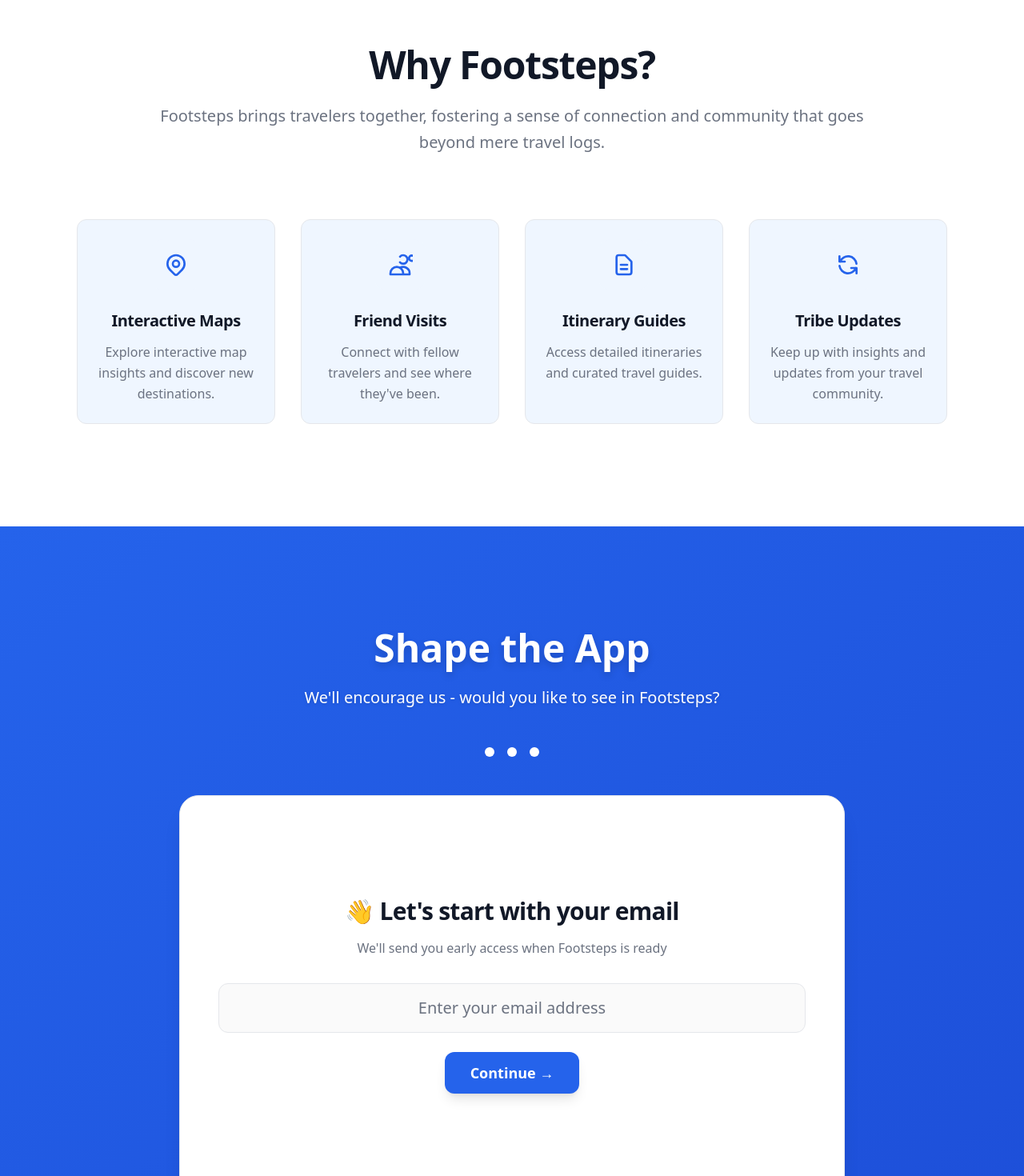
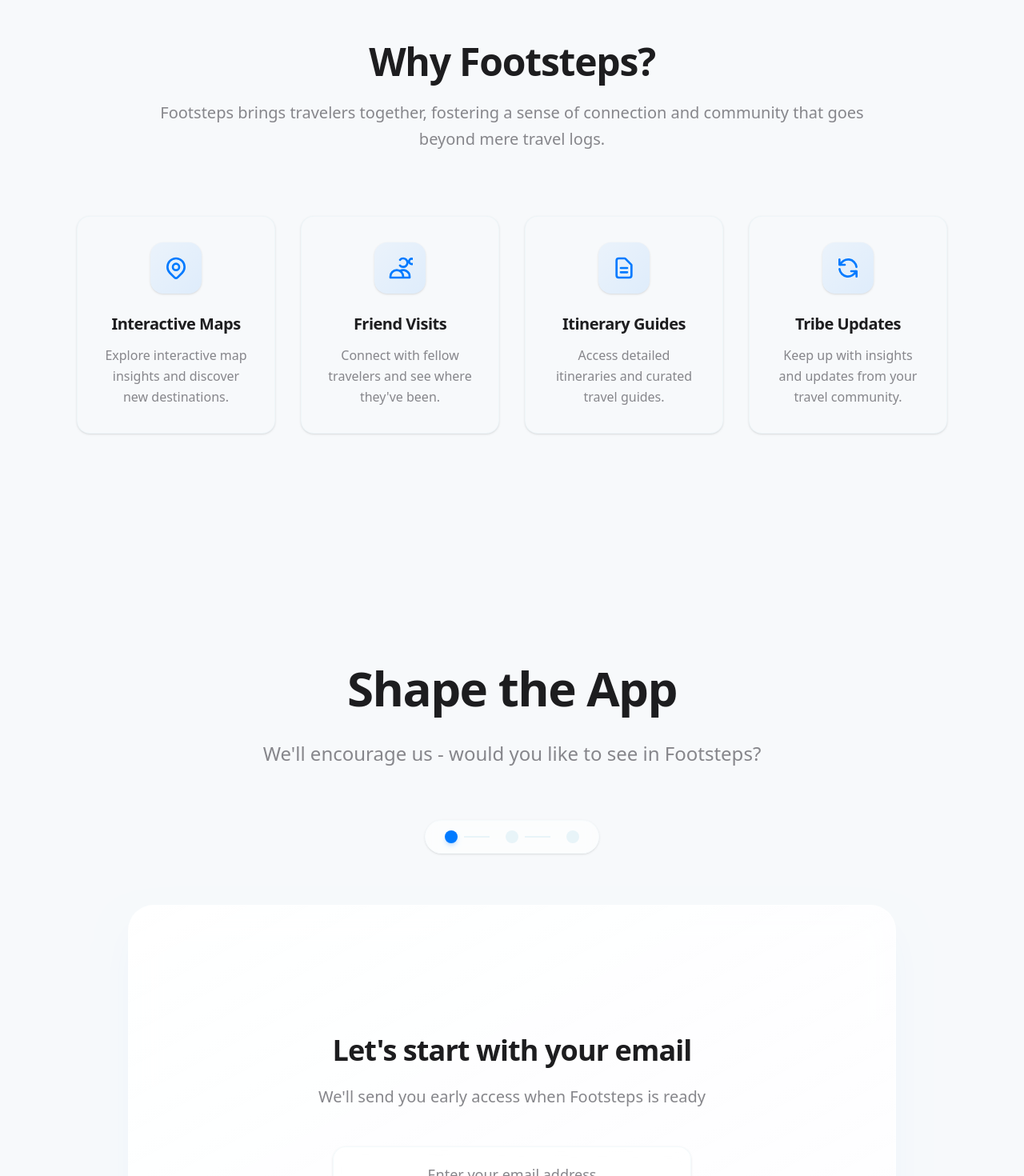
Before and after one commit to vidyadhar03/footsteps, a Next.js app: page / in a window 1280 px wide. Shown: the part 1020-2490 px from the top of the page at 80% size. Built offline with nearby package versions, Linux system fonts and the light colour scheme.

Commit message:
UI enhancements

```diff
--- a/src/app/globals.css
+++ b/src/app/globals.css
@@ -1,14 +1,14 @@
 @import "tailwindcss";
 
 @theme {
-  --color-brand: #2563EB;
-  --color-brand-deep: #1D4ED8;
-  --color-brand-light: #EFF6FF;
-  --color-surface: #FAFAFA;
-  --color-surface-alt: #FFFFFF;
-  --color-border: #E5E7EB;
-  --color-primary: #111827;
-  --color-subtle: #6B7280;
+  --color-brand: #007AFF;
+  --color-brand-deep: #0056CC;
+  --color-brand-light: #F0F8FF;
+  --color-surface: #FBFCFD;
+  --color-surface-alt: #f7f9fb;
+  --color-border: #E8F4F8;
+  --color-primary: #1D1D1F;
+  --color-subtle: #86868B;
 }
 
 /* You can still keep CSS variables for fonts etc. but we no longer set background or text colour directly here. */
--- a/src/app/page.tsx
+++ b/src/app/page.tsx
@@ -19,8 +19,7 @@ function WaitlistForm() {
     "Custom Travel Challenges"
   ];
 
-  const handleEmailSubmit = (e: React.FormEvent) => {
-    e.preventDefault();
+  const handleEmailSubmit = () => {
     if (email) {
       setStep(2);
 
@@ -50,9 +49,7 @@ function WaitlistForm() {
     );
   };
 
-  const handleFinalSubmit = async (e: React.FormEvent) => {
-    e.preventDefault();
-
+  const handleFinalSubmit = async () => {
     setIsSubmitting(true);
 
     try {
@@ -89,61 +86,76 @@ function WaitlistForm() {
   };
 
   return (
-    <section id="waitlist" className="py-20 lg:py-32 bg-gradient-to-br from-brand to-brand-deep">
-      <div className="mx-auto max-w-4xl px-6 lg:px-8">
+    <section id="waitlist" className="py-24 lg:py-40 bg-surface-alt">
+      <div className="mx-auto max-w-5xl px-6 lg:px-8">
         {/* Header */}
-        <div className="text-center mb-12">
-          <h2 className="text-4xl lg:text-5xl font-bold text-white mb-6 drop-shadow-lg">
+        <div className="text-center mb-16">
+          <h2 className="text-5xl lg:text-6xl font-black text-primary mb-8 tracking-tight">
             Shape the App
           </h2>
-          <p className="text-xl text-white text-opacity-95 drop-shadow">
+          <p className="text-2xl text-subtle font-medium max-w-3xl mx-auto leading-relaxed">
             We&apos;ll encourage us - would you like to see in Footsteps?
           </p>
         </div>
 
         {/* Progress indicator */}
-        <div className="flex justify-center mb-12">
-          <div className="flex space-x-4">
+        <div className="flex justify-center mb-16">
+          <div className="flex items-center space-x-3 bg-white/60 backdrop-blur-sm px-6 py-3 rounded-full border border-border/30 shadow-sm">
             {[1, 2, 3].map((stepNumber) => (
+              <div key={stepNumber} className="flex items-center">
                 <div
-                key={stepNumber}
-                className={`w-3 h-3 rounded-full transition-all duration-300 ${
-                  stepNumber <= step ? 'bg-white' : 'bg-white bg-opacity-30'
+                  className={`w-4 h-4 rounded-full transition-all duration-500 ${
+                    stepNumber <= step
+                      ? 'bg-brand shadow-md shadow-brand/20'
+                      : 'bg-border'
                   }`}
                 />
+                {stepNumber < 3 && (
+                  <div className={`w-8 h-0.5 mx-2 transition-all duration-500 ${
+                    stepNumber < step ? 'bg-brand' : 'bg-border'
+                  }`} />
+                )}
+              </div>
             ))}
           </div>
         </div>
 
         {/* Form Container */}
-        <div className="bg-surface-alt p-8 lg:p-12 rounded-3xl border border-border relative overflow-hidden shadow-xl"
-             style={{ minHeight: '500px' }}>
+        <div className="relative">
+          <div className="bg-white/80 backdrop-blur-xl p-10 lg:p-16 rounded-[2rem] border border-white/40 relative overflow-hidden shadow-2xl shadow-brand/5"
+               style={{ minHeight: '520px' }}>
+            <div className="absolute inset-0 bg-gradient-to-br from-white/50 to-transparent pointer-events-none" />
+            <div className="relative">
 
               {/* Step 1: Email */}
-          <div className={`absolute inset-0 p-8 lg:p-12 transition-all duration-500 ${
+              <div className={`absolute inset-0 p-6 lg:p-10 transition-all duration-500 ${
                 step === 1 ? 'translate-x-0 opacity-100' : '-translate-x-full opacity-0'
               }`}>
-            <div className="flex flex-col justify-center h-full min-h-[400px]">
-              <div className="text-center mb-8">
-                <h3 className="text-2xl lg:text-3xl font-black text-primary mb-4 tracking-tight">
-                  👋 Let&apos;s start with your email
+                <div className="flex flex-col justify-between h-full min-h-[440px]">
+                  <div className="flex-1 flex flex-col justify-center">
+                    <div className="text-center mb-12">
+                      <h3 className="text-3xl lg:text-4xl font-black text-primary mb-6 tracking-tight">
+                        Let&apos;s start with your email
                       </h3>
-                <p className="text-subtle font-medium">We&apos;ll send you early access when Footsteps is ready</p>
+                      <p className="text-xl text-subtle font-medium">We&apos;ll send you early access when Footsteps is ready</p>
                     </div>
 
-              <form onSubmit={handleEmailSubmit} className="space-y-6">
+                    <form onSubmit={(e) => { e.preventDefault(); handleEmailSubmit(); }} className="max-w-md mx-auto w-full space-y-8">
+                      <div className="relative">
                         <input
                           type="email"
                           value={email}
                           onChange={(e) => setEmail(e.target.value)}
                           placeholder="Enter your email address"
-                  className="w-full px-6 py-4 rounded-xl text-primary placeholder-subtle focus:outline-none focus:ring-2 focus:ring-brand border border-border text-xl text-center bg-surface"
+                          className="w-full px-8 py-5 rounded-2xl text-primary placeholder-subtle focus:outline-none focus:ring-2 focus:ring-brand/50 border border-border/50 text-lg text-center bg-white/80 backdrop-blur-sm shadow-sm focus:shadow-md transition-all duration-200"
                           required
                         />
-                <div className="text-center">
+                      </div>
+
+                      <div className="text-center pt-6">
                         <button
                           type="submit"
-                    className="bg-brand text-white px-8 py-3 rounded-xl font-bold text-lg hover:bg-brand-deep transition-all transform hover:scale-105 shadow-lg"
+                          className="bg-brand/80 text-white px-12 py-4 rounded-2xl font-bold text-xl hover:bg-brand transition-all transform hover:scale-105 shadow-lg hover:shadow-xl"
                         >
                           Continue →
                         </button>
@@ -151,29 +163,30 @@ function WaitlistForm() {
                     </form>
                   </div>
                 </div>
+              </div>
 
               {/* Step 2: Features */}
-          <div className={`absolute inset-0 p-8 lg:p-12 transition-all duration-500 ${
+              <div className={`absolute inset-0 p-6 lg:p-10 transition-all duration-500 ${
                 step === 2 ? 'translate-x-0 opacity-100' : step < 2 ? 'translate-x-full opacity-0' : '-translate-x-full opacity-0'
               }`}>
-            <div className="h-full flex flex-col min-h-[400px]">
+                <div className="h-full flex flex-col min-h-[440px]">
                   <div className="text-center mb-8">
-                <h3 className="text-2xl lg:text-3xl font-black text-primary mb-4 tracking-tight">
-                  ✨ What features excite you most?
+                    <h3 className="text-3xl lg:text-4xl font-black text-primary mb-6 tracking-tight">
+                      What features excite you most?
                     </h3>
-                <p className="text-subtle font-medium">Select all that interest you (optional)</p>
+                    <p className="text-xl text-subtle font-medium">Select all that interest you (optional)</p>
                   </div>
 
                   {/* Scrollable feature list */}
-              <div className="flex-1 overflow-y-auto mb-6">
-                <div className="grid md:grid-cols-2 gap-3">
+                  <div className="flex-1 overflow-y-auto mb-6 px-2">
+                    <div className="grid md:grid-cols-2 gap-5 max-w-5xl mx-auto">
                       {features.map((feature) => (
-                    <label
+                        <div
                           key={feature}
-                      className={`flex items-center p-4 rounded-xl cursor-pointer transition-all border ${
+                          className={`flex items-center p-6 rounded-2xl cursor-pointer transition-all border ${
                             selectedFeatures.includes(feature)
-                          ? 'bg-brand-light border-brand'
-                          : 'bg-surface border-border hover:border-brand'
+                              ? 'bg-white/90 border-brand shadow-md shadow-brand/10'
+                              : 'bg-white/60 border-border/50 hover:border-brand/60 hover:bg-white/80'
                           }`}
                           onClick={() => handleFeatureToggle(feature)}
                         >
@@ -181,19 +194,20 @@ function WaitlistForm() {
                             type="checkbox"
                             checked={selectedFeatures.includes(feature)}
                             onChange={() => {}}
-                        className="mr-3 w-4 h-4 text-brand"
+                            className="mr-5 w-5 h-5 text-brand rounded pointer-events-none"
+                            tabIndex={-1}
                           />
-                      <span className="text-primary font-semibold">{feature}</span>
-                    </label>
+                          <span className="text-primary font-semibold text-lg">{feature}</span>
+                        </div>
                       ))}
                     </div>
                   </div>
 
                   {/* Fixed continue button at bottom */}
-              <div className="text-center pt-4 border-t border-border bg-surface-alt">
+                  <div className="text-center pt-6 border-t border-border/30">
                     <button
                       onClick={handleFeaturesSubmit}
-                  className="bg-brand text-white px-8 py-3 rounded-xl font-bold text-lg hover:bg-brand-deep transition-all transform hover:scale-105 shadow-lg w-full md:w-auto"
+                      className="bg-brand/80 text-white px-12 py-4 rounded-2xl font-bold text-xl hover:bg-brand transition-all transform hover:scale-105 shadow-lg hover:shadow-xl w-full md:w-auto"
                     >
                       Continue →
                     </button>
@@ -202,40 +216,44 @@ function WaitlistForm() {
               </div>
 
               {/* Step 3: Comments */}
-          <div className={`absolute inset-0 p-8 lg:p-12 transition-all duration-500 ${
+              <div className={`absolute inset-0 p-6 lg:p-10 transition-all duration-500 ${
                 step === 3 ? 'translate-x-0 opacity-100' : 'translate-x-full opacity-0'
               }`}>
-            <div className="flex flex-col justify-center h-full min-h-[400px]">
+                <div className="flex flex-col justify-between h-full min-h-[440px]">
+                  <div className="flex-1 flex flex-col justify-center">
                     <div className="text-center mb-8">
-                <h3 className="text-2xl lg:text-3xl font-black text-primary mb-4 tracking-tight">
-                  💭 Any ideas or feedback?
+                      <h3 className="text-3xl lg:text-4xl font-black text-primary mb-6 tracking-tight">
+                        Any ideas or feedback?
                       </h3>
-                <p className="text-subtle font-medium">Help us build the perfect travel companion (optional)</p>
+                      <p className="text-xl text-subtle font-medium">Help us build the perfect travel companion (optional)</p>
                     </div>
 
-              <form onSubmit={handleFinalSubmit} className="space-y-6">
+                    <form onSubmit={(e) => { e.preventDefault(); handleFinalSubmit(); }} className="max-w-2xl mx-auto w-full">
+                      <div className="relative">
                         <textarea
                           value={comments}
                           onChange={(e) => setComments(e.target.value)}
                           rows={6}
                           placeholder="Share your travel ideas or what excites you about Footsteps..."
-                  className="w-full px-6 py-6 rounded-xl text-primary placeholder-subtle focus:outline-none focus:ring-2 focus:ring-brand border border-border text-lg resize-none bg-surface"
+                          className="w-full px-8 py-6 rounded-2xl text-primary placeholder-subtle focus:outline-none focus:ring-2 focus:ring-brand/50 border border-border/50 text-lg resize-none bg-white/80 backdrop-blur-sm shadow-sm focus:shadow-md transition-all duration-200"
                         />
-                <div className="text-center space-y-4">
+                      </div>
+
+                      <div className="text-center pt-6 space-y-4">
                         <button
                           type="submit"
                           disabled={isSubmitting}
-                    className={`px-12 py-4 rounded-xl font-bold text-lg transition-all shadow-xl ${
+                          className={`px-16 py-5 rounded-2xl font-bold text-xl transition-all shadow-xl ${
                             isSubmitting
                               ? 'bg-gray-400 cursor-not-allowed text-white'
-                        : 'bg-brand text-white hover:bg-brand-deep transform hover:scale-105'
+                              : 'bg-brand/80 text-white hover:bg-brand transform hover:scale-105 hover:shadow-2xl'
                           }`}
                         >
                           {isSubmitting ? (
                             <>
-                        <svg className="animate-spin -ml-1 mr-3 h-5 w-5 text-white inline" xmlns="http://www.w3.org/2000/svg" fill="none" viewBox="0 0 24 24">
+                              <svg className="animate-spin -ml-1 mr-3 h-6 w-6 text-white inline" xmlns="http://www.w3.org/2000/svg" fill="none" viewBox="0 0 24 24">
                                 <circle className="opacity-25" cx="12" cy="12" r="10" stroke="currentColor" strokeWidth="4"></circle>
-                          <path className="opacity-75" fill="currentColor" d="m4 12a8 8 0 018-8V0C5.373 0 0 5.373 0 12h4zm2 5.291A7.962 7.962 0 014 12H0c0 3.042 1.135 5.824 3 7.938l3-2.647z"></path>
+                                <path className="opacity-75" fill="currentColor" d="m4 12a8 8 0 018-8V0C5.373 0 0 5.373 0 12h4zm2 5.291A7.962 7.962 0 714 12H0c0 3.042 1.135 5.824 3 7.938l3-2.647z"></path>
                               </svg>
                               Joining...
                             </>
@@ -243,11 +261,14 @@ function WaitlistForm() {
                             '🚀 Join Waitlist'
                           )}
                         </button>
-                  <p className="text-subtle text-sm font-medium">
+                        <p className="text-subtle text-lg font-medium">
                           🎉 Over 1,000 travelers already joined!
                         </p>
                       </div>
                     </form>
+                  </div>
+                </div>
+              </div>
             </div>
           </div>
         </div>
@@ -297,7 +318,7 @@ function TopBar() {
               Waitlist
             </button>
             {/* CTA Button */}
-            <button onClick={() => scrollToSection('waitlist')} className="bg-brand hover:bg-brand-deep text-white px-6 py-2.5 rounded-lg font-semibold transition-all duration-200 transform hover:scale-105 shadow-sm hover:shadow-md">
+            <button onClick={() => scrollToSection('waitlist')} className="bg-brand/80 hover:bg-brand text-white px-6 py-2.5 rounded-lg font-semibold transition-all duration-200 transform hover:scale-105 shadow-sm hover:shadow-md">
               Join Waitlist
             </button>
           </div>
@@ -352,7 +373,7 @@ function TopBar() {
                     scrollToSection('waitlist');
                     setIsMobileMenuOpen(false);
                   }}
-                  className="block w-full bg-brand hover:bg-brand-deep text-white px-6 py-2.5 rounded-lg font-semibold transition-all duration-200 text-center mx-3"
+                  className="block w-full bg-brand/80 hover:bg-brand text-white px-6 py-2.5 rounded-lg font-semibold transition-all duration-200 text-center mx-3"
                 >
                   Join Waitlist
                 </button>
@@ -380,20 +401,20 @@ export default function Home() {
   };
 
   return (
-    <div className="min-h-screen bg-surface pt-16">
+    <div className="min-h-screen bg-surface-alt pt-16">
       {/* Topbar */}
       <TopBar />
 
       {/* Hero Section */}
-      <section className="relative px-6 py-20 lg:px-8 lg:py-32 bg-gradient-to-br from-brand-light to-brand-deep">
+      <section className="relative px-6 py-20 lg:px-8 lg:py-32 bg-surface-alt">
         <div className="mx-auto max-w-7xl">
           <div className="grid lg:grid-cols-2 gap-16 items-center">
             <div className="text-center lg:text-left">
-              <h1 className="text-4xl lg:text-6xl font-black text-white mb-8 leading-tight drop-shadow-2xl tracking-tight">
+              <h1 className="text-4xl lg:text-6xl font-black text-primary mb-8 leading-tight tracking-tight">
                 Join a global community of travelers to share itineraries, connect deeply, and track every step of your journey.
               </h1>
               <div className="flex flex-col sm:flex-row gap-4 justify-center lg:justify-start">
-                <button onClick={() => scrollToSection('waitlist')} className="bg-white text-brand hover:bg-blue-50 hover:text-brand-deep px-10 py-5 rounded-full text-xl font-bold transition-all transform hover:scale-105 shadow-2xl border-2 border-white/20">
+                <button onClick={() => scrollToSection('waitlist')} className="bg-brand/80 text-white hover:bg-brand px-10 py-5 rounded-full text-xl font-bold transition-all transform hover:scale-105 shadow-lg">
                   Join the Waitlist
                 </button>
               </div>
@@ -508,8 +529,8 @@ export default function Home() {
 
           <div className="grid md:grid-cols-2 lg:grid-cols-4 gap-8">
             {/* Interactive Maps */}
-            <div className="text-center p-6 border border-border rounded-xl bg-brand-light hover:shadow-lg hover:bg-brand-light/80 transition-all">
-              <div className="w-16 h-16 bg-brand-light rounded-2xl flex items-center justify-center mx-auto mb-6">
+            <div className="text-center p-8 rounded-2xl bg-surface-alt hover:bg-surface-alt shadow-sm hover:shadow-xl transition-all duration-300 border border-border/50">
+              <div className="w-16 h-16 bg-gradient-to-br from-brand/5 to-brand/10 rounded-2xl flex items-center justify-center mx-auto mb-6 shadow-sm">
                 <svg className="w-8 h-8 text-brand" fill="none" stroke="currentColor" viewBox="0 0 24 24">
                   <path strokeLinecap="round" strokeLinejoin="round" strokeWidth={2} d="M17.657 16.657L13.414 20.9a1.998 1.998 0 01-2.827 0l-4.244-4.243a8 8 0 1111.314 0z" />
                   <path strokeLinecap="round" strokeLinejoin="round" strokeWidth={2} d="M15 11a3 3 0 11-6 0 3 3 0 016 0z" />
@@ -522,8 +543,8 @@ export default function Home() {
             </div>
 
             {/* Friend Visits */}
-            <div className="text-center p-6 border border-border rounded-xl bg-brand-light hover:shadow-lg hover:bg-brand-light/80 transition-all">
-              <div className="w-16 h-16 bg-brand-light rounded-2xl flex items-center justify-center mx-auto mb-6">
+            <div className="text-center p-8 rounded-2xl bg-surface-alt hover:bg-surface-alt shadow-sm hover:shadow-xl transition-all duration-300 border border-border/50">
+              <div className="w-16 h-16 bg-gradient-to-br from-brand/5 to-brand/10 rounded-2xl flex items-center justify-center mx-auto mb-6 shadow-sm">
                 <svg className="w-8 h-8 text-brand" fill="none" stroke="currentColor" viewBox="0 0 24 24">
                   <path strokeLinecap="round" strokeLinejoin="round" strokeWidth={2} d="M12 4.354a4 4 0 110 5.292M15 21H3v-1a6 6 0 0112 0v1zm0 0h6v-1a6 6 0 00-9-5.197m13.5-9a2.5 2.5 0 11-5 0 2.5 2.5 0 015 0z" />
                 </svg>
@@ -535,8 +556,8 @@ export default function Home() {
             </div>
 
             {/* Itinerary Guides */}
-            <div className="text-center p-6 border border-border rounded-xl bg-brand-light hover:shadow-lg hover:bg-brand-light/80 transition-all">
-              <div className="w-16 h-16 bg-brand-light rounded-2xl flex items-center justify-center mx-auto mb-6">
+            <div className="text-center p-8 rounded-2xl bg-surface-alt hover:bg-surface-alt shadow-sm hover:shadow-xl transition-all duration-300 border border-border/50">
+              <div className="w-16 h-16 bg-gradient-to-br from-brand/5 to-brand/10 rounded-2xl flex items-center justify-center mx-auto mb-6 shadow-sm">
                 <svg className="w-8 h-8 text-brand" fill="none" stroke="currentColor" viewBox="0 0 24 24">
                   <path strokeLinecap="round" strokeLinejoin="round" strokeWidth={2} d="M9 12h6m-6 4h6m2 5H7a2 2 0 01-2-2V5a2 2 0 012-2h5.586a1 1 0 01.707.293l5.414 5.414a1 1 0 01.293.707V19a2 2 0 01-2 2z" />
                 </svg>
@@ -548,8 +569,8 @@ export default function Home() {
             </div>
 
             {/* Tribe Updates */}
-            <div className="text-center p-6 border border-border rounded-xl bg-brand-light hover:shadow-lg hover:bg-brand-light/80 transition-all">
-              <div className="w-16 h-16 bg-brand-light rounded-2xl flex items-center justify-center mx-auto mb-6">
+            <div className="text-center p-8 rounded-2xl bg-surface-alt hover:bg-surface-alt shadow-sm hover:shadow-xl transition-all duration-300 border border-border/50">
+              <div className="w-16 h-16 bg-gradient-to-br from-brand/5 to-brand/10 rounded-2xl flex items-center justify-center mx-auto mb-6 shadow-sm">
                 <svg className="w-8 h-8 text-brand" fill="none" stroke="currentColor" viewBox="0 0 24 24">
                   <path strokeLinecap="round" strokeLinejoin="round" strokeWidth={2} d="M4 4v5h.582m15.356 2A8.001 8.001 0 004.582 9m0 0H9m11 11v-5h-.581m0 0a8.003 8.003 0 01-15.357-2m15.357 2H15" />
                 </svg>
@@ -567,7 +588,7 @@ export default function Home() {
       <WaitlistForm />
 
       {/* Demo Section */}
-      <section id="demo" className="py-20 lg:py-32 bg-surface">
+      <section id="demo" className="py-20 lg:py-32 bg-surface-alt">
         <div className="mx-auto max-w-7xl px-6 lg:px-8">
           <div className="text-center mb-16">
             <h2 className="text-4xl lg:text-5xl font-black text-primary mb-6 tracking-tight">
@@ -579,9 +600,9 @@ export default function Home() {
           </div>
 
           <div className="bg-surface-alt rounded-3xl shadow-xl overflow-hidden max-w-4xl mx-auto border border-border">
-            <div className="aspect-video bg-gradient-to-br from-brand to-brand-deep flex items-center justify-center">
-              <button className="bg-white bg-opacity-20 backdrop-blur-sm p-6 rounded-full hover:bg-opacity-30 transition-all transform hover:scale-110">
-                <svg className="w-12 h-12 text-white" fill="currentColor" viewBox="0 0 24 24">
+            <div className="aspect-video bg-surface-alt flex items-center justify-center">
+              <button className="bg-white bg-opacity-90 backdrop-blur-sm p-6 rounded-full hover:bg-opacity-100 transition-all transform hover:scale-110 shadow-lg">
+                <svg className="w-12 h-12 text-brand" fill="currentColor" viewBox="0 0 24 24">
                   <path d="M8 5v14l11-7z"/>
                 </svg>
               </button>
@@ -597,7 +618,7 @@ export default function Home() {
       </section>
 
       {/* Footer */}
-      <footer className="bg-surface border-t border-border py-12">
+      <footer className="bg-surface-alt border-t border-border py-12">
         <div className="mx-auto max-w-7xl px-6 lg:px-8">
           <div className="text-center">
             <h3 className="text-2xl font-black text-primary mb-4 tracking-tight">Footsteps</h3>
```
Also changed, not shown: 2 other files (tests, documents, lock files or other folders). Lines whose indentation alone changed are shown as unchanged.
